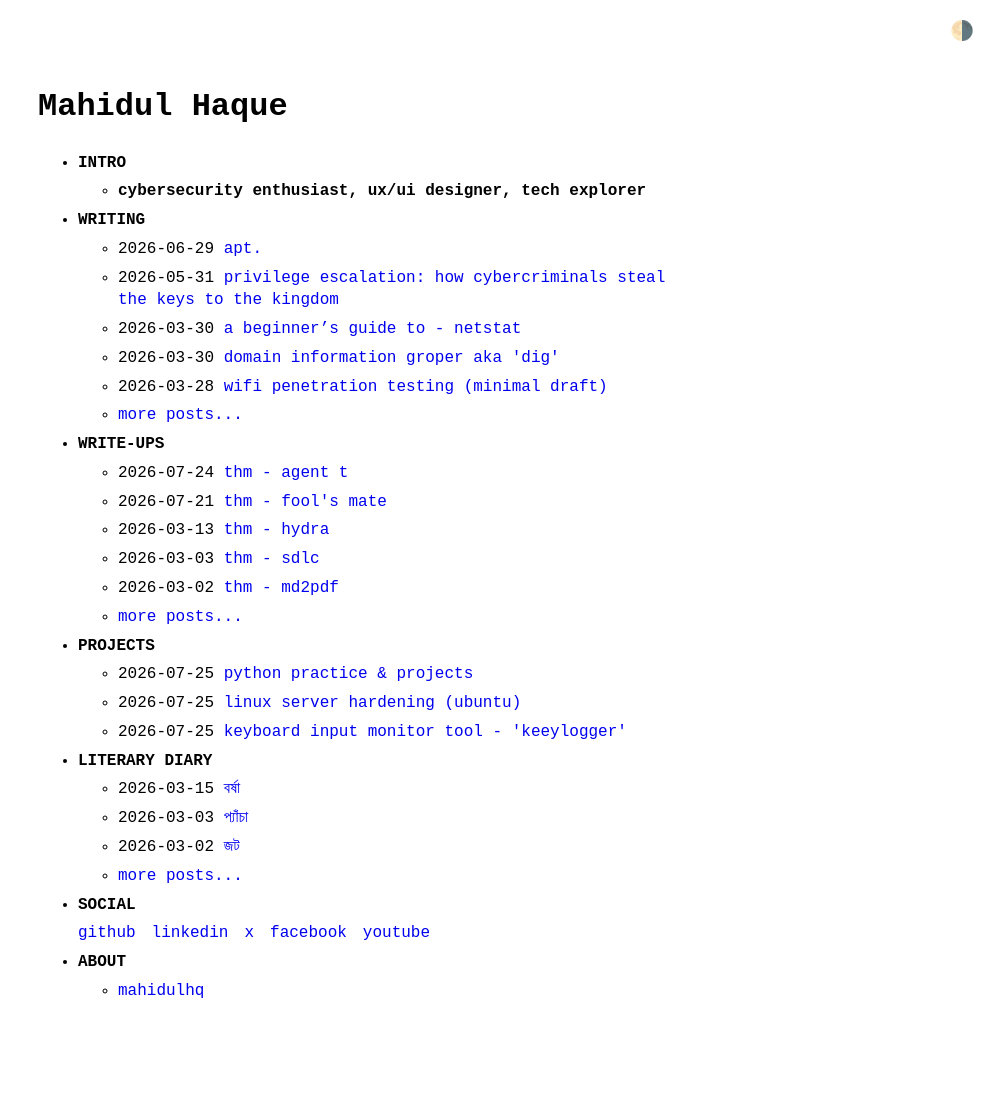
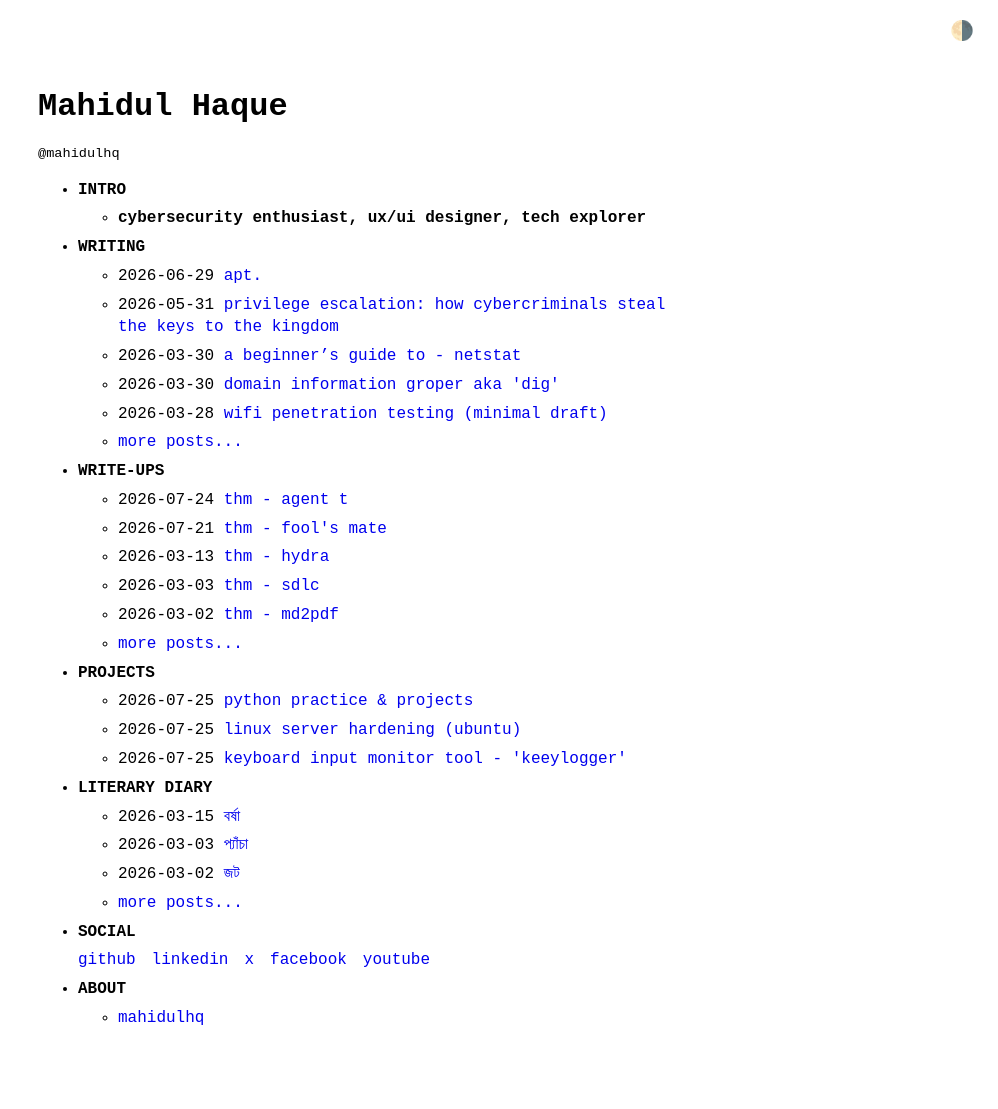
Before and after one commit to mahidulhq/mahidulhq.github.io, a Jekyll site: the page built from index.md, in a window 1280 px wide. Shown: the whole page, without its empty margins (282-1280 px from the left). Built offline with Jekyll 4.4.1, drawn with Linux system fonts in a browser that asks for light colours; before the commit the page ends 1082 px from its top, so only the background shows below that.

Commit message:
site handle added

```diff
--- a/_layouts/home.html
+++ b/_layouts/home.html
@@ -3,6 +3,7 @@ layout: default
 ---
 <header>
   <h1>{{ site.title }}</h1>
+  <p class="site-handle">@mahidulhq</p>
   {%-if site.theme_config.show_description-%}
     <p>{{ site.description }}</p>
   {%-endif-%}
--- a/_sass/no-style-please.scss
+++ b/_sass/no-style-please.scss
@@ -52,6 +52,11 @@ h2, h3, h4, h5, h6 { margin-top: 3rem; }
 hr { margin: 2rem 0; }
 
 p { margin: 1rem 0; }
+
+.site-handle {
+  font-size: 0.85em;
+  margin-top: -0.5rem;
+}
 
 li { margin: 0.4rem 0; }
 
```
